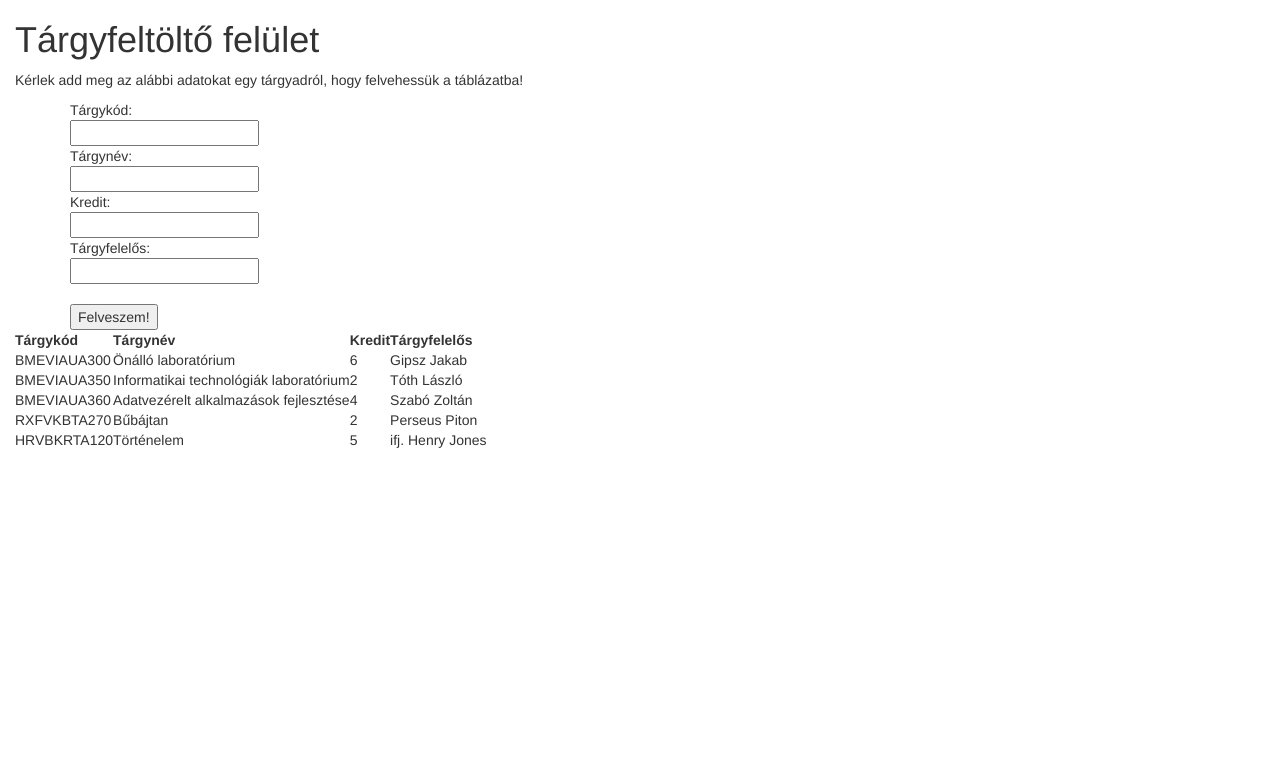
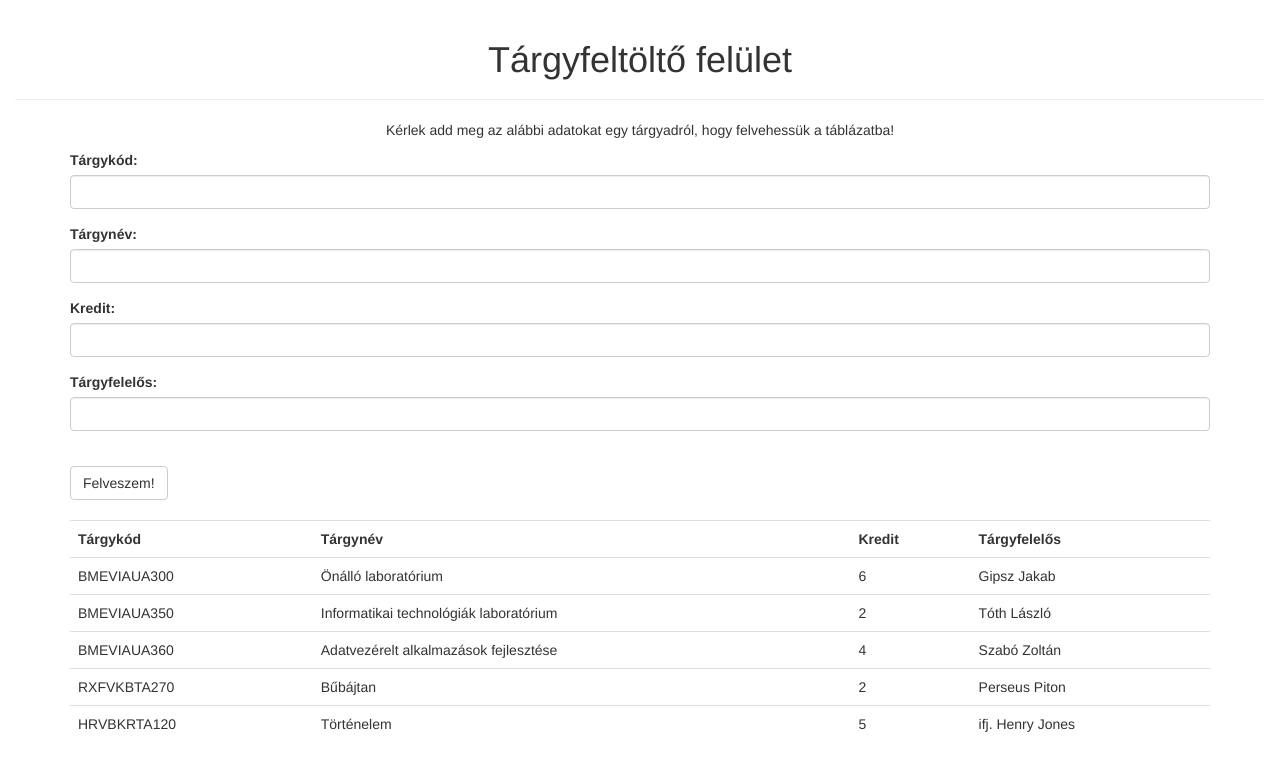
Before and after one commit to cherryBomba58/RWA, a plain HTML site: page 2-Subject uploader Bootstrap+Angular/default.html in a window 1280 px wide. Drawn offline with nearby package versions, Linux system fonts and the light colour scheme.

Commit message:
Bootstrap looks really pretty. :)

```diff
--- a/2-Subject uploader Bootstrap+Angular/default.html
+++ b/2-Subject uploader Bootstrap+Angular/default.html
@@ -16,27 +16,38 @@
 <body>
 
 	<div class="container-fluid">
-		<h1>Tárgyfeltöltő felület</h1>
-		<p>Kérlek add meg az alábbi adatokat egy tárgyadról,
+		<div class="page-header">
+			<h1 class="text-center">Tárgyfeltöltő felület</h1>
+		</div>
+		<p class="text-center">Kérlek add meg az alábbi adatokat egy tárgyadról,
 		hogy felvehessük a táblázatba!</p>
 	</div>
 
 	<div class="container">
-		<form>
-			Tárgykód:<br>
-			<input type="text" id="code"><br>
-			Tárgynév:<br>
-			<input type="text" id="name"><br>
-			Kredit:<br>
-			<input type="number" id="credit"><br>
-			Tárgyfelelős:<br>
-			<input type="text" id="teacher"><br><br>
+		<form role="form">
+			<div class="form-group">
+				<label for="code">Tárgykód:</label>
+				<input class="form-control" type="text" id="code">
+			</div>
+			<div class="form-group">
+				<label for="name">Tárgynév:</label>
+				<input class="form-control" type="text" id="name">
+			</div>
+			<div class="form-group">
+				<label for="credit">Kredit:</label>
+				<input class="form-control" type="number" id="credit">
+			</div>
+			<div class="form-group">
+				<label for="teacher">Tárgyfelelős:</label>
+				<input class="form-control" type="text" id="teacher"><br>
+			</div>
 		</form>
-		<button>Felveszem!</button><br>
+		<button type="button" class="btn btn-default">Felveszem!</button><br><br>
 	</div>
 
-	<div style="overflow:auto;" class="container-fluid">
-		<table id="tab">
+	<div class="container">
+		<div class="table-responsive">
+			<table id="tab" class="table">
 				<tr>
 					<th>Tárgykód</th>
 					<th>Tárgynév</th>
@@ -75,6 +86,7 @@
 				</tr>
 			</table>
 		</div>
+	</div>
 
 </body>
 
```
Lines whose indentation alone changed are shown as unchanged.
